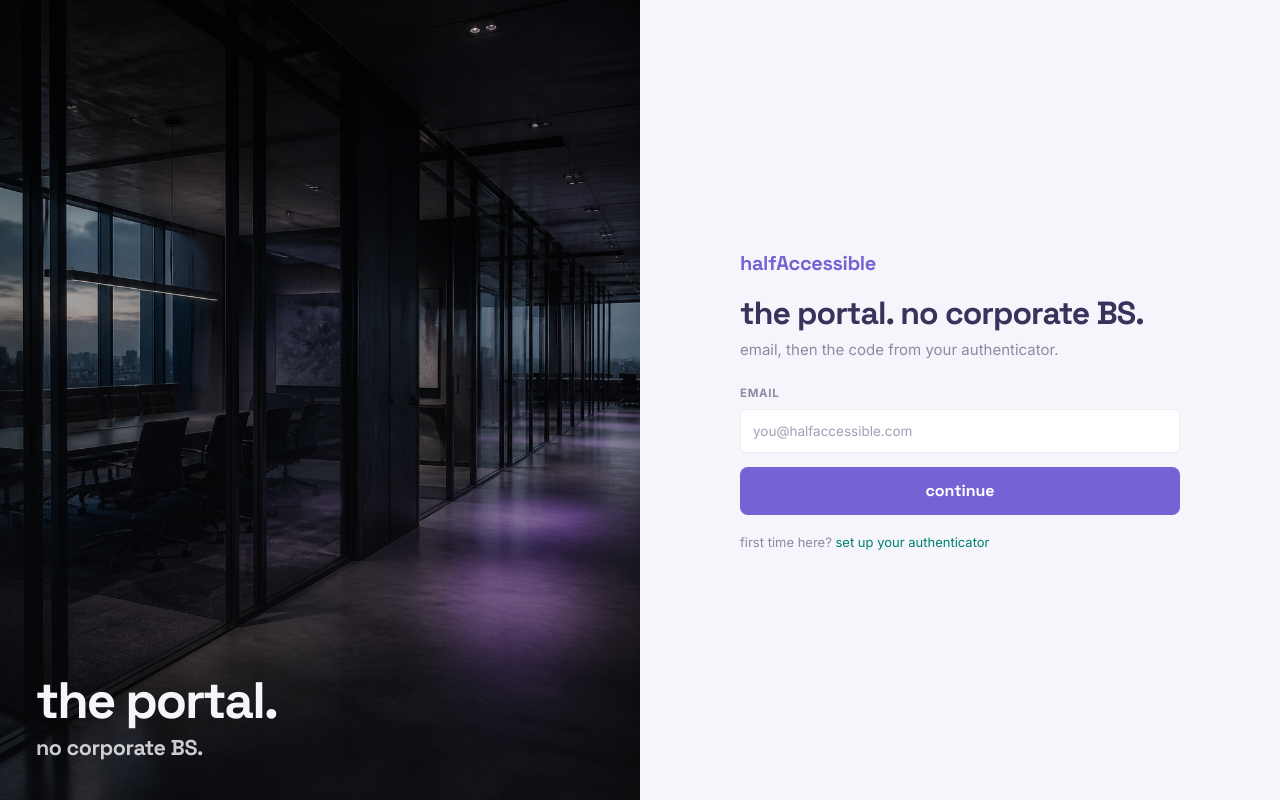
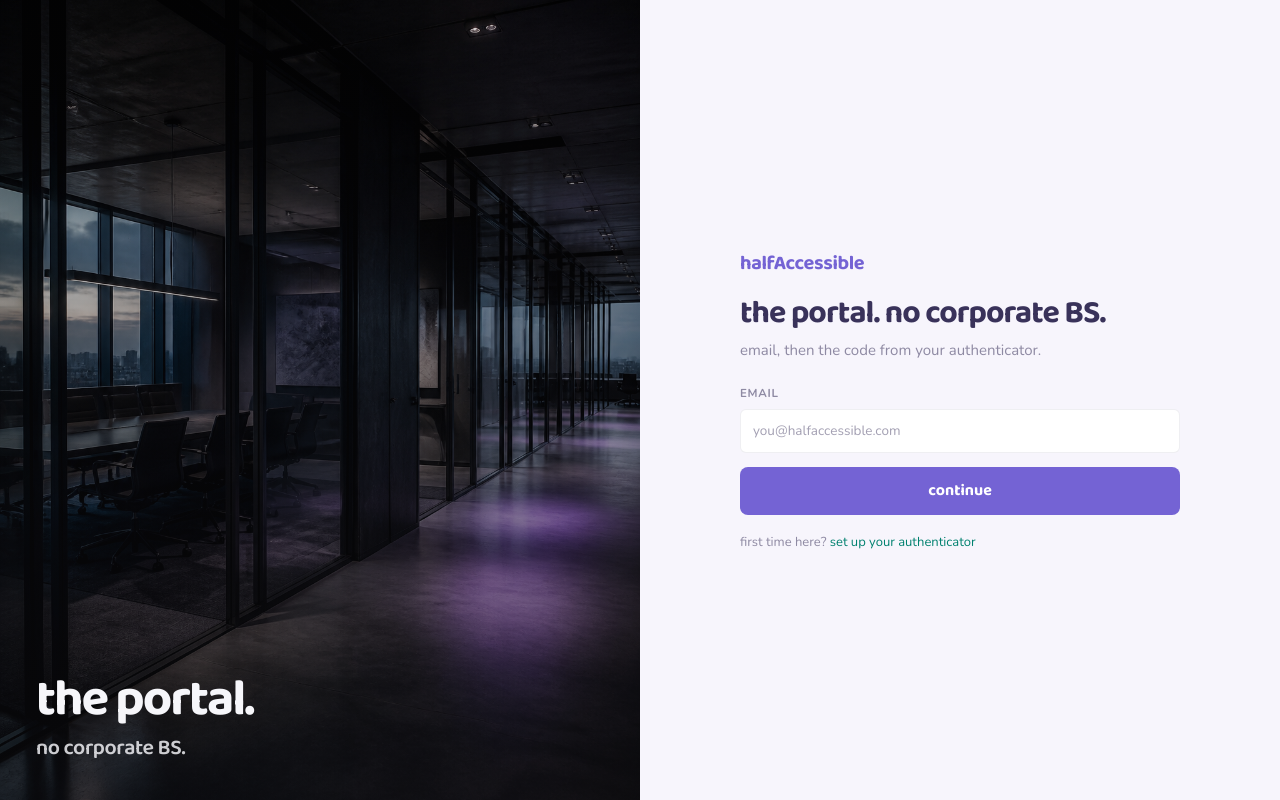
Before and after one commit to realShadabSaifi/hrms-halfaccessible, a Next.js app: page /login in a window 1280 px wide. Built offline with nearby package versions, Linux system fonts and the light colour scheme.

Commit message:
feat: switch type to Baloo 2 and Nunito

```diff
--- a/app/globals.scss
+++ b/app/globals.scss
@@ -28,8 +28,8 @@
   --ha-shadow-card: 0 1px 3px rgba(57, 50, 90, 0.05);
   --ha-border-card: 1px solid rgba(57, 50, 90, 0.09);
   --ha-danger: #b91c1c;
-  --font-body: var(--font-inter), system-ui, sans-serif;
-  --font-display: var(--font-space), system-ui, sans-serif;
+  --font-body: var(--font-nunito), system-ui, sans-serif;
+  --font-display: var(--font-baloo), system-ui, sans-serif;
   --font-mono: ui-monospace, monospace;
   color-scheme: light;
 }
--- a/app/layout.tsx
+++ b/app/layout.tsx
@@ -1,18 +1,18 @@
 import type { Metadata } from "next";
-import { Inter, Space_Grotesk } from "next/font/google";
+import { Baloo_2, Nunito } from "next/font/google";
 import "./globals.scss";
 
-const inter = Inter({
+const baloo = Baloo_2({
   subsets: ["latin"],
-  weight: ["400", "500", "600", "700"],
-  variable: "--font-inter",
+  weight: ["500", "600", "700"],
+  variable: "--font-baloo",
   display: "swap",
 });
 
-const space = Space_Grotesk({
+const nunito = Nunito({
   subsets: ["latin"],
-  weight: ["500", "700"],
-  variable: "--font-space",
+  weight: ["400", "600", "700", "800"],
+  variable: "--font-nunito",
   display: "swap",
 });
 
@@ -27,7 +27,7 @@ export default function RootLayout({
   children: React.ReactNode;
 }>) {
   return (
-    <html lang="en" className={`${inter.variable} ${space.variable}`}>
+    <html lang="en" className={`${baloo.variable} ${nunito.variable}`}>
       <body>
         <a className="skip-link" href="#main">
           skip to content
```
